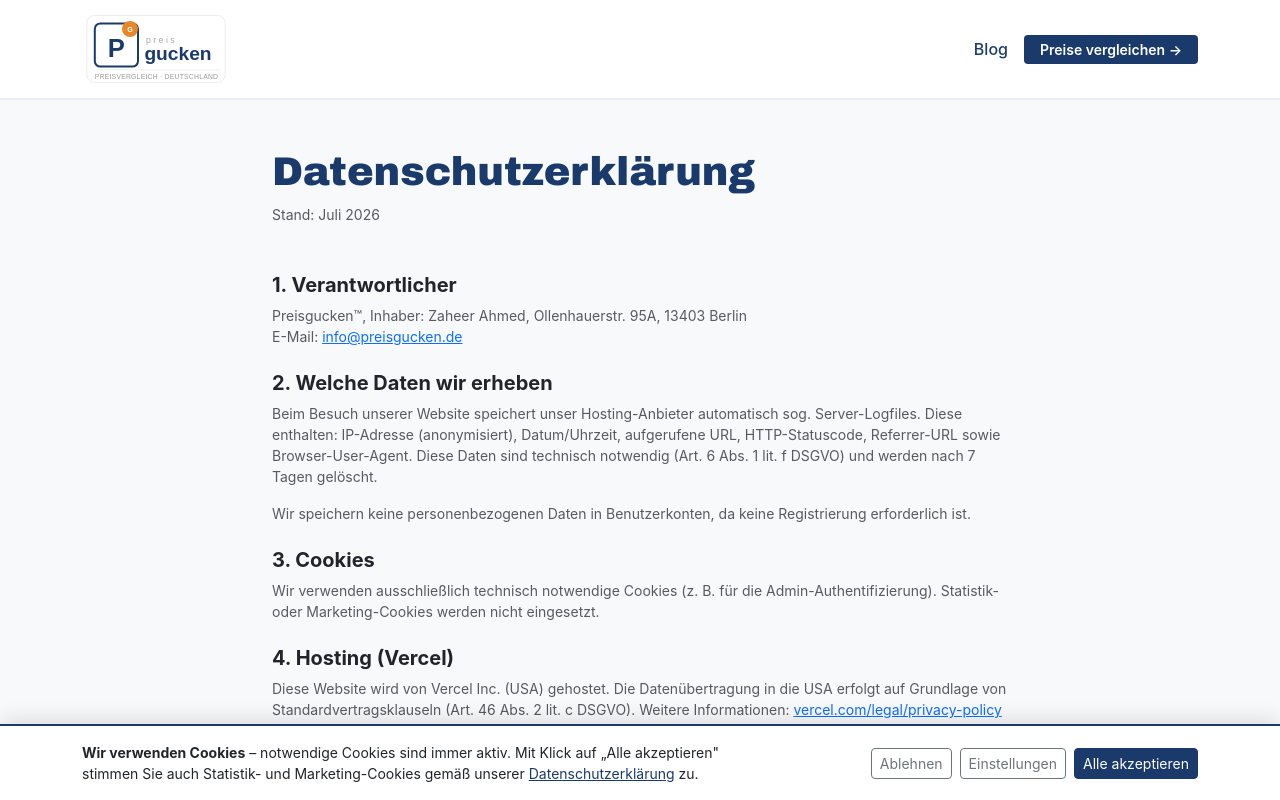
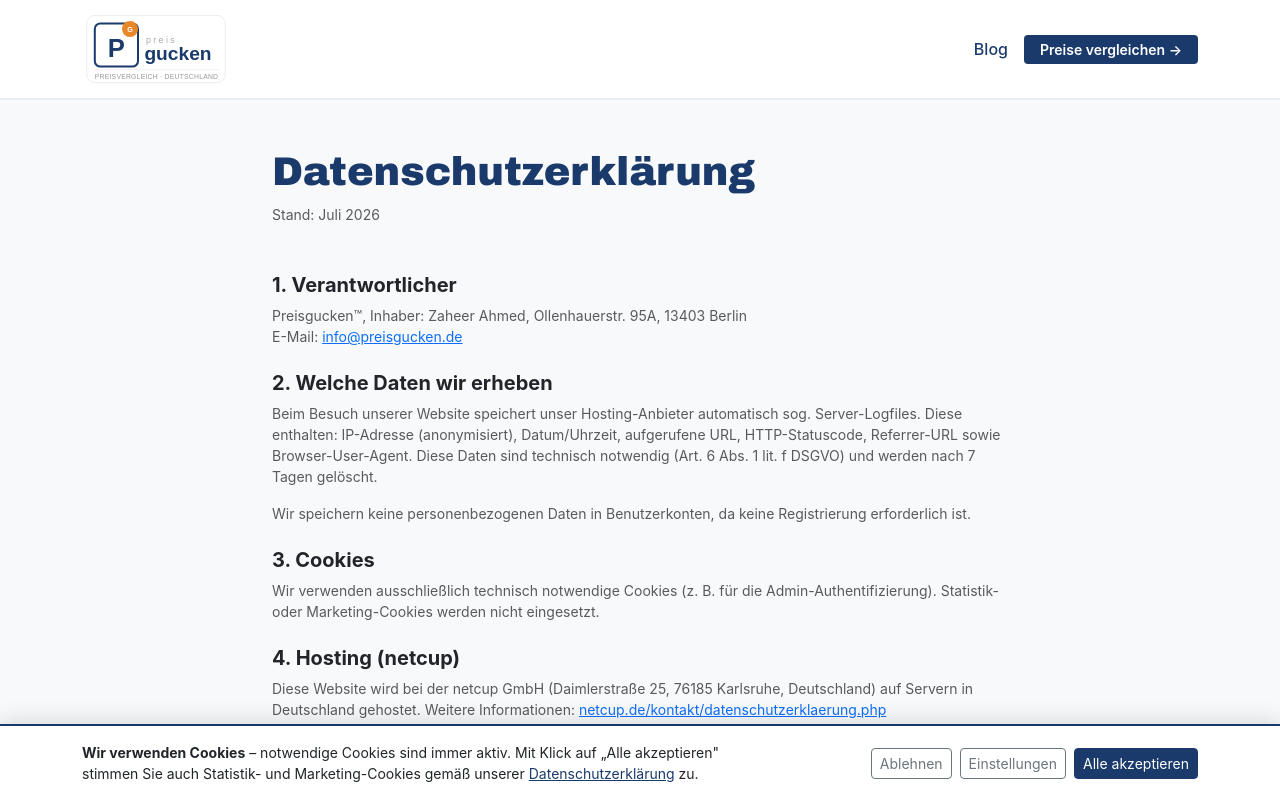
Before and after one commit to zaheerahmedberlin/preisgucken-com, a Next.js app: page /datenschutz in a window 1280 px wide. Shown: the top 800 px of the page. Built offline with nearby package versions, Linux system fonts and the light colour scheme; a web font is replaced by a local one.

Commit message:
fix: privacy policy names netcup (Germany) as host, not Vercel

```diff
--- a/app/datenschutz/page.tsx
+++ b/app/datenschutz/page.tsx
@@ -42,13 +42,12 @@ export default function DatenschutzPage() {
       </section>
 
       <section className="mb-4">
-        <h2 className="h5 fw-bold">4. Hosting (Vercel)</h2>
+        <h2 className="h5 fw-bold">4. Hosting (netcup)</h2>
         <p className="small text-muted">
-          Diese Website wird von Vercel Inc. (USA) gehostet. Die Datenübertragung in die USA erfolgt
-          auf Grundlage von Standardvertragsklauseln (Art. 46 Abs. 2 lit. c DSGVO). Weitere
-          Informationen:{" "}
-          <a href="https://vercel.com/legal/privacy-policy" target="_blank" rel="noopener noreferrer">
-            vercel.com/legal/privacy-policy
+          Diese Website wird bei der netcup GmbH (Daimlerstraße 25, 76185 Karlsruhe, Deutschland)
+          auf Servern in Deutschland gehostet. Weitere Informationen:{" "}
+          <a href="https://www.netcup.de/kontakt/datenschutzerklaerung.php" target="_blank" rel="noopener noreferrer">
+            netcup.de/kontakt/datenschutzerklaerung.php
           </a>
         </p>
       </section>
```
